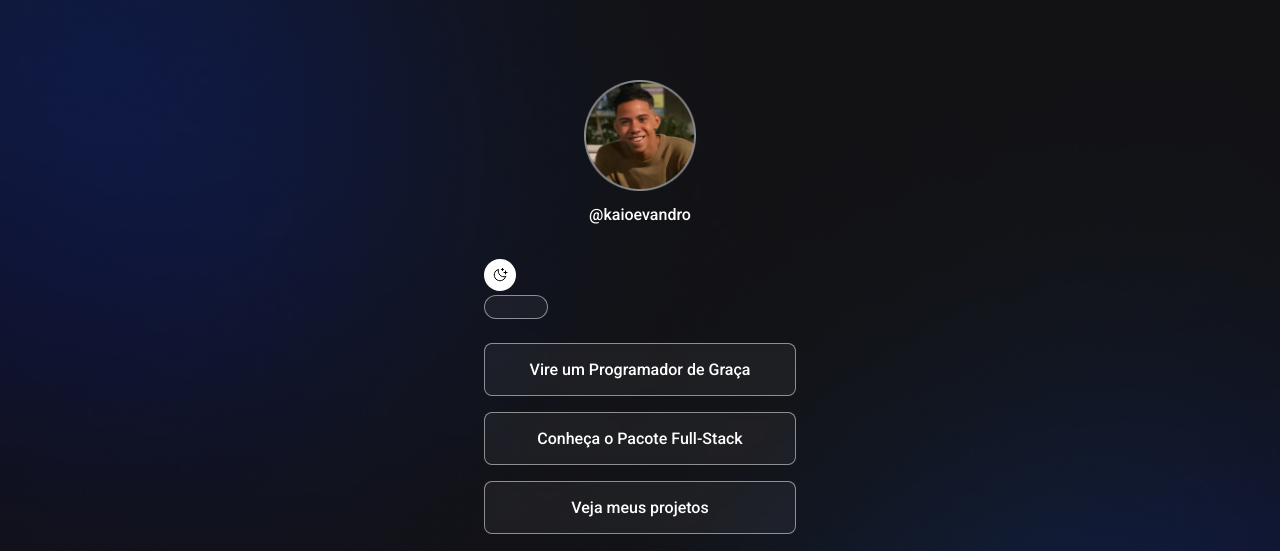
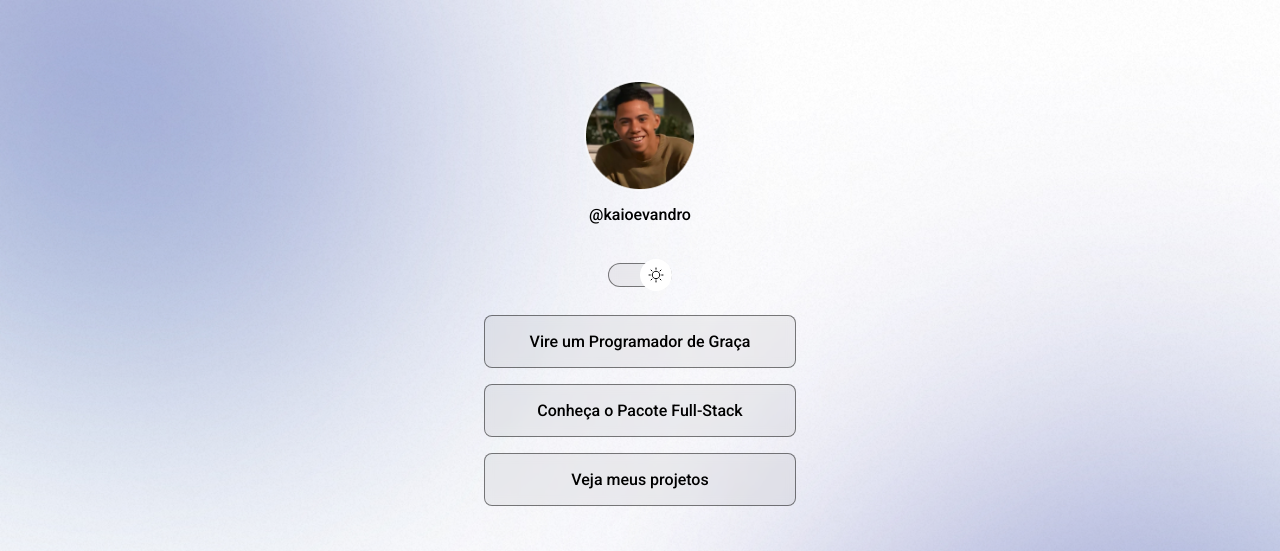
Before and after one commit to kaioevandro/nexus-link, a plain HTML site: page index.html in a window 1280 px wide. Shown: the top 551 px of the page. Drawn offline with nearby package versions, Linux system fonts and the light colour scheme.

Commit message:
Posicionando o elemento do track, modo claro.

```diff
--- a/index.html
+++ b/index.html
@@ -1,5 +1,5 @@
 <!DOCTYPE html>
-<html lang="pt-br" class="">
+<html lang="pt-br" class="light">
   <head>
     <meta charset="UTF-8">
     <meta http-equiv="X-UA-Compatible" content="IE=edge">
@@ -22,6 +22,7 @@
     <p>@kaioevandro</p>
     </div>
 
+    <!-- Botão de modo claro e noturno -->
     <div id="switch">
       <button></button>
       <span></span>
--- a/style.css
+++ b/style.css
@@ -1,4 +1,4 @@
-/*Propriedades do navegador*/
+/*Propriedades do navegador */
 * {
   padding: 0;
   margin: 0;
@@ -27,18 +27,18 @@
   --switch-bg-url: url(./assets/sun.svg)
 }
 
-/* Todo corpo da página*/
+/* Todo corpo da página */
 body * {
   font-family: 'Roboto', sans-serif;
   color: var(--text-color);
 }
 
-/*Planos de fundo do projeto*/
+/*Planos de fundo do projeto */
 body {
   background: var(--bg-url) no-repeat top center/cover;
 }
 
-/*Caixa do conteúdo principal*/
+/* Caixa do conteúdo principal */
 #container {
   width: 360px;
   margin: 56px auto 0;
@@ -62,15 +62,33 @@ body {
   padding: 8px;
 }
 
-/* Botão do modo claro*/
+/* Botão do modo claro e noturno */
+#switch {
+  position: relative;
+  width: 64px;
+  margin: 4px auto;
+}
+
 #switch button {
   width: 32px;
   height: 32px;
   background: white var(--switch-bg-url) no-repeat center;
   border: 0;
   border-radius: 50%;
+
+  top: 50%;
+  position: absolute;
+  left: 0;
+  z-index: 1;
+  transform: translateY(-50%);
 }
 
+.light #switch button {
+  right: 0;
+  left: initial;
+}
+
+/* Track do botão modo claro */
 #switch span {
   display: block;
   width: 64px;
@@ -81,6 +99,7 @@ body {
   -webkit-backdrop-filter: blur(4px);
   border-radius: 9999px;
 }
+
 /* Links */
 ul {
   list-style: none;
@@ -93,9 +112,10 @@ ul {
 ul li a {
   /* Tamanho e alinhamento dos botões */
   display: flex;
-  padding: 16px 24px;
   align-items: center;
   justify-content: center;
+
+  padding: 16px 24px;
 
   /* cores e borda dos botões */
   background: var(--surface-color);
```
